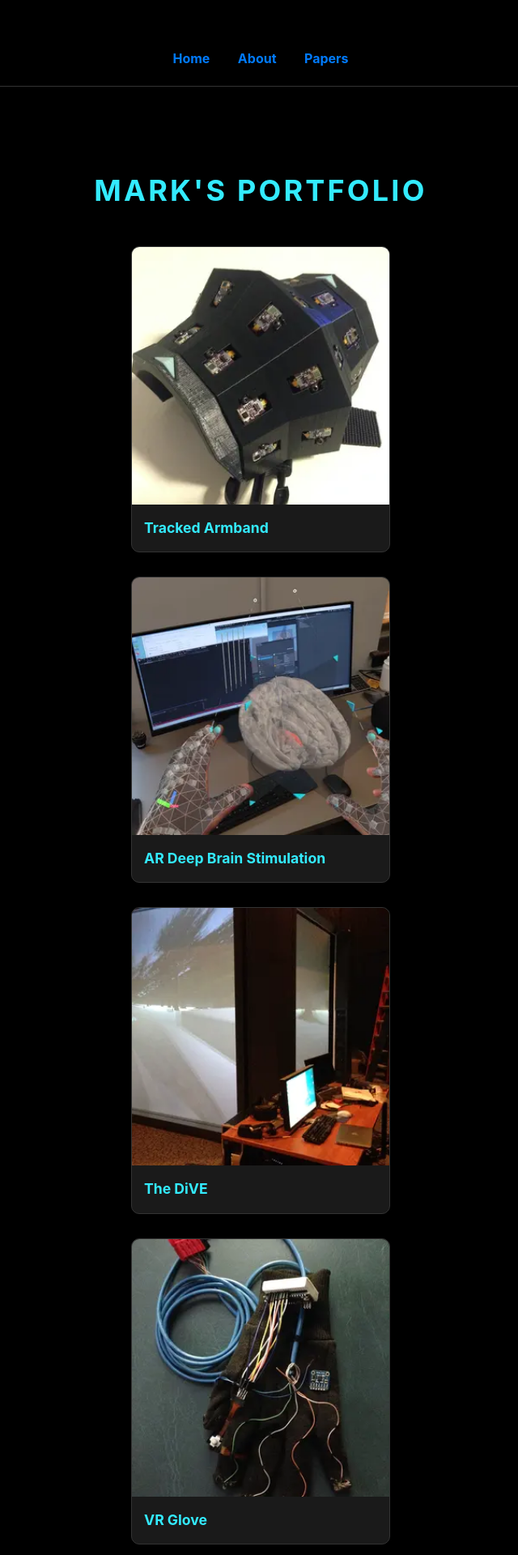
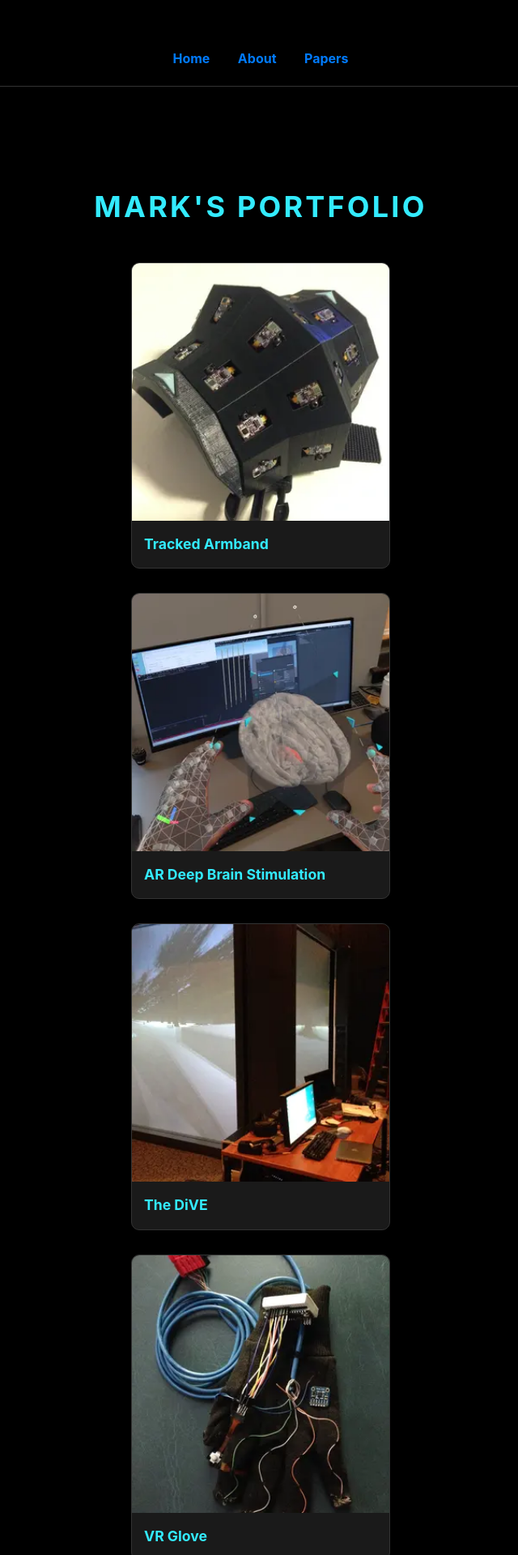
Before and after one commit to tenorvis/portfolio, a Jekyll site: the page built from index.html, in a window 1280 px wide. Shown: the top 1920 px of the page at 81% size, without its empty margins (318-958 px from the left). Built offline with Jekyll 4.4.1, drawn with Linux system fonts in a browser that asks for light colours.

Commit message:
Portfolio index name font margin-top 0 4 50

```diff
--- a/assets/css/style.css
+++ b/assets/css/style.css
@@ -85,7 +85,7 @@ nav a {
     font-weight: bold;
     text-transform: uppercase;
     letter-spacing: 0.2rem;
-    margin-top: clamp(30px, 5vw, 0px);      /* Scales the top margin */
+    margin-top: clamp(0px, 5vw, 50px);      /* Scales the top margin */
     margin-bottom: clamp(20px, 3vw, 30px);   /* Scales the bottom margin */
 }
 
```
